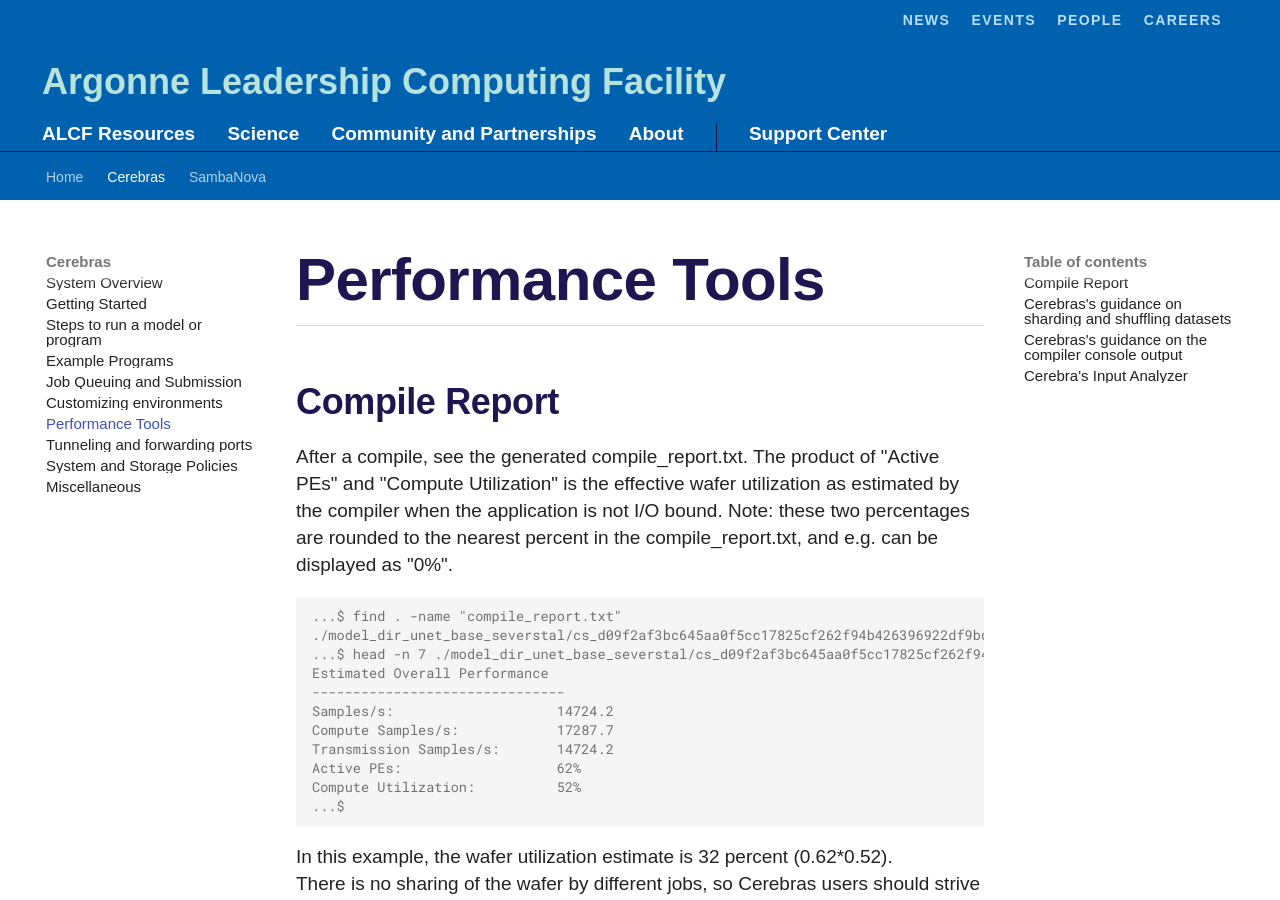
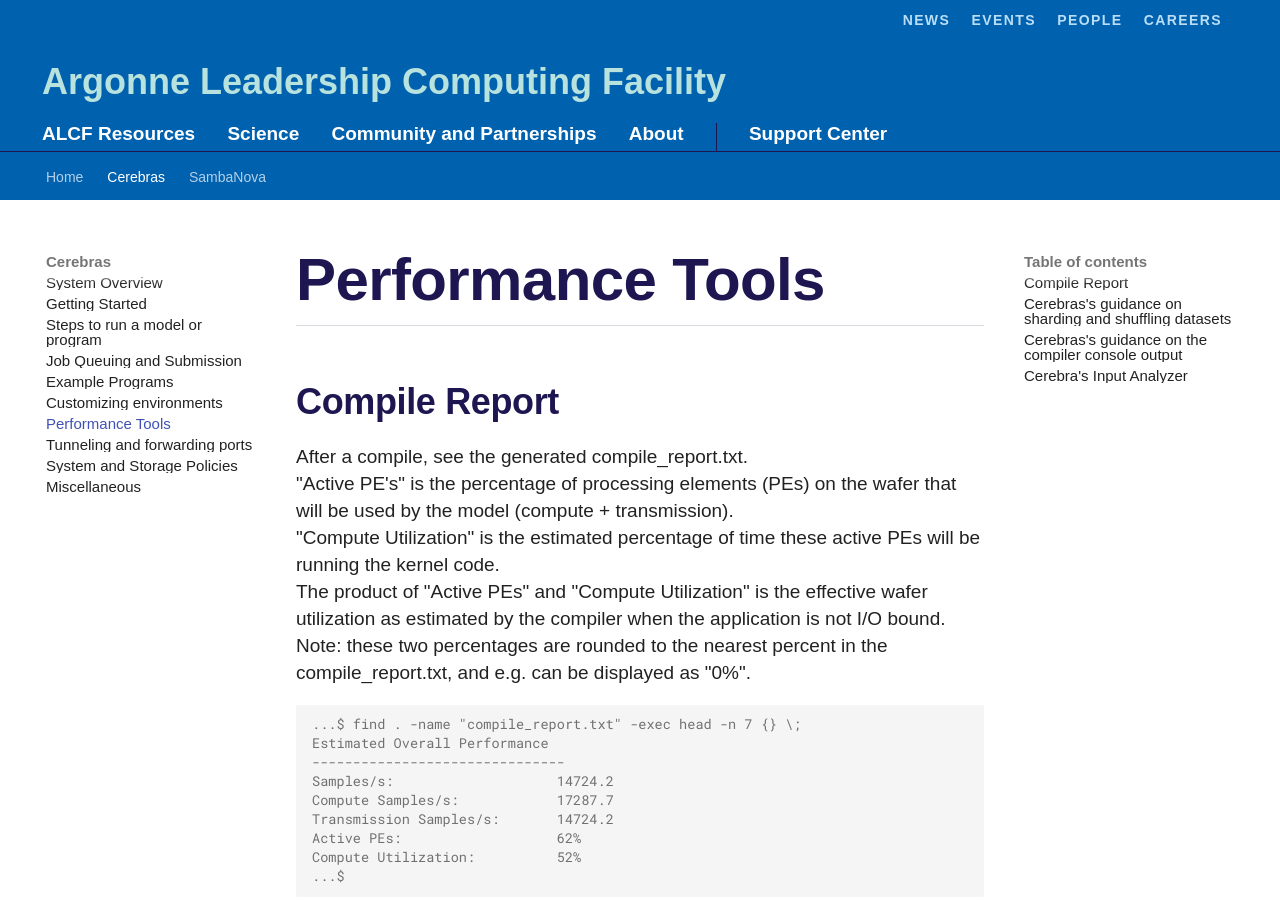
Before and after one commit to argonne-lcf/ai-testbed-userdocs, an MkDocs documentation site: the page built from docs/cerebras/Performance-Tools.md, in a window 1280 px wide and 900 px high. Built offline with MkDocs 1.6.1 and Material for MkDocs 9.7.7, drawn with Linux system fonts in a browser that asks for light colours; some web fonts are replaced; comment, search, counter and statistics services are not loaded.

````diff
--- a/docs/cerebras/Performance-Tools.md
+++ b/docs/cerebras/Performance-Tools.md
@@ -1,12 +1,13 @@
 # Performance Tools
 
 ## Compile Report
-After a compile, see the generated compile_report.txt. The product of "Active PEs" and "Compute Utilization" is the effective wafer utilization as estimated by the compiler when the application is not I/O bound. Note: these two percentages are rounded to the nearest percent in the compile_report.txt, and e.g. can be displayed as "0%".
+After a compile, see the generated compile_report.txt.<br>
+"Active PE's" is the percentage of processing elements (PEs) on the wafer that will be used by the model (compute + transmission).<br>
+"Compute Utilization" is the estimated percentage of time these active PEs will be running the kernel code.<br>
+The product of "Active PEs" and "Compute Utilization" is the effective wafer utilization as estimated by the compiler when the application is not I/O bound. Note: these two percentages are rounded to the nearest percent in the compile_report.txt, and e.g. can be displayed as "0%".
 
 ```console
-...$ find . -name "compile_report.txt"
-./model_dir_unet_base_severstal/cs_d09f2af3bc645aa0f5cc17825cf262f94b426396922df9bd1a249e65bb23d086/compile_report.txt
-...$ head -n 7 ./model_dir_unet_base_severstal/cs_d09f2af3bc645aa0f5cc17825cf262f94b426396922df9bd1a249e65bb23d086/compile_report.txt
+...$ find . -name "compile_report.txt" -exec head -n 7 {} \;
 Estimated Overall Performance
 -------------------------------
 Samples/s:                    14724.2
--- a/mkdocs.yml
+++ b/mkdocs.yml
@@ -5,8 +5,8 @@ nav:
     - System Overview: cerebras/System-Overview.md
     - Getting Started: cerebras/Connect-to-a-CS-2-node.md
     - Steps to run a model or program: cerebras/Steps-to-run-a-model-or-program.md
+    - Job Queuing and Submission: cerebras/Job-Queuing-and-Submission.md
     - Example Programs: cerebras/Example-Programs.md
-    - Job Queuing and Submission: cerebras/Job-Queuing-and-Submission.md
     - Customizing environments: cerebras/Using-virtual-environments-to-customize-environment.md
     - Performance Tools: cerebras/Performance-Tools.md
     - Tunneling and forwarding ports: cerebras/Tunneling-and-forwarding-ports.md
````
Also changed, not shown: docs/cerebras/Connect-to-a-CS-2-node.md (+3 -1 lines), docs/cerebras/Job-Queuing-and-Submission.md (+2 -0 lines), docs/cerebras/Miscellaneous.md (+2 -2 lines), docs/cerebras/Steps-to-run-a-model-or-program.md (+3 -1 lines).
